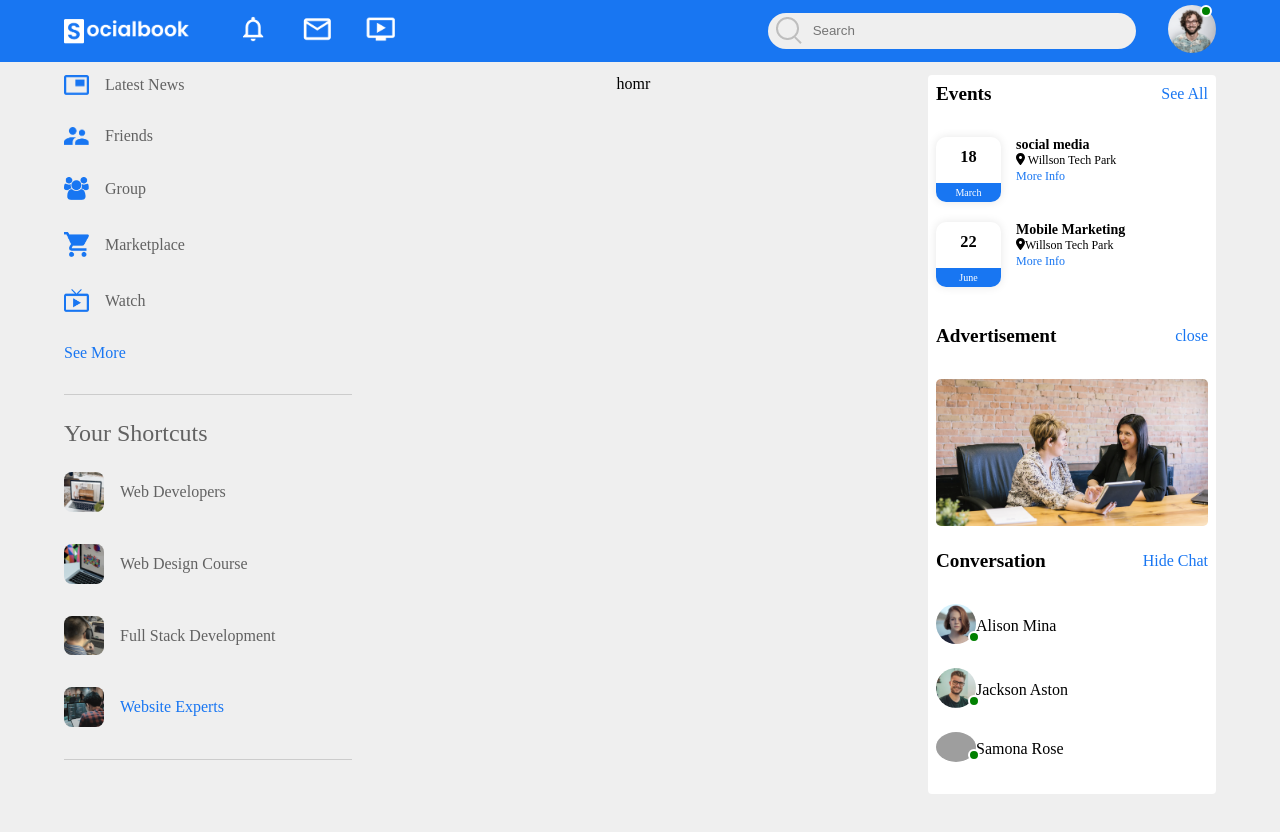
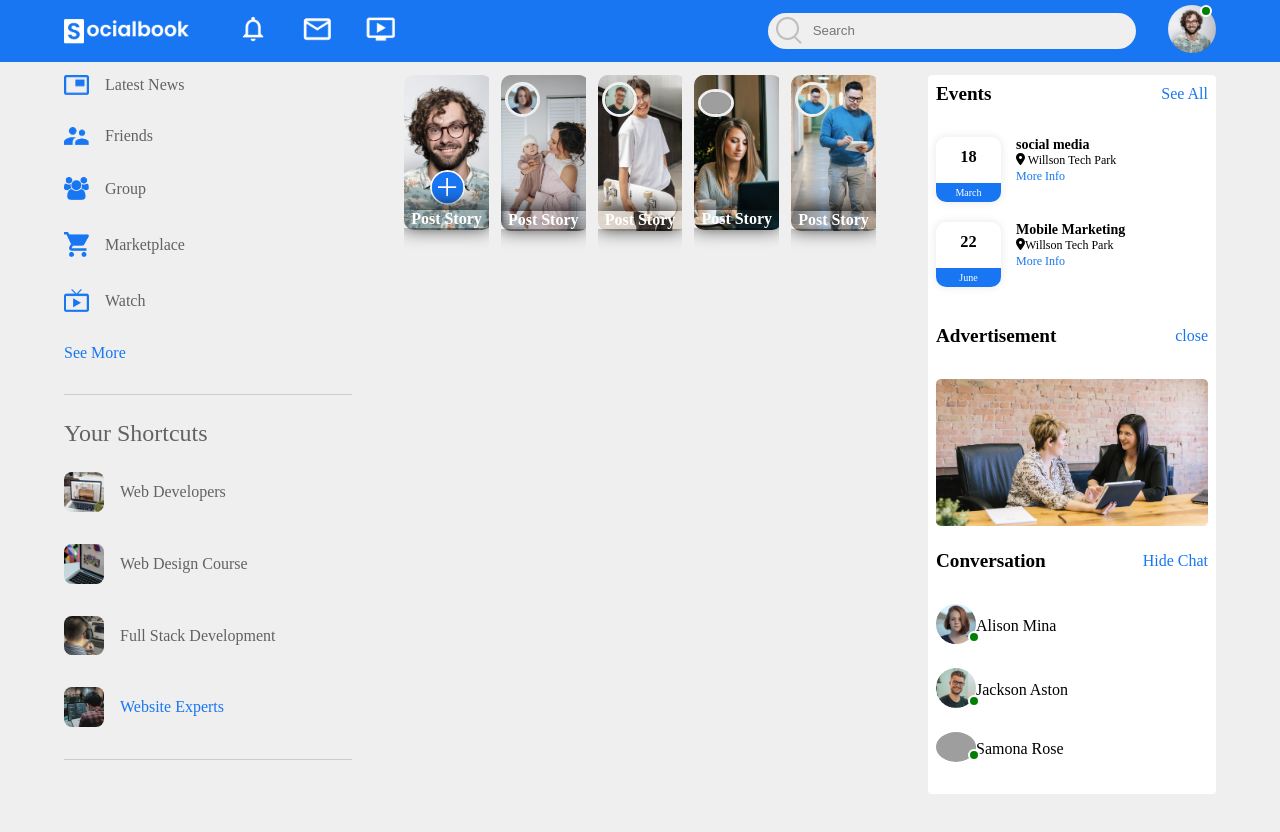
Before and after one commit to steeven-louk/Social-media, a React (Create React App) app: page / in a window 1280 px wide. Shown: the top 832 px of the page. Built offline with nearby package versions, Linux system fonts and the light colour scheme; grey boxes are pictures that could not be loaded.

Commit message:
ajout de la section story

```diff
--- a/src/views/home/Home.jsx
+++ b/src/views/home/Home.jsx
@@ -10,7 +10,36 @@ const Home = () => {
         <div className="home">
             <SidebarLeft/>
             <div className="container">
-                homr
+
+                <div className="story-gallery">
+                  <div className="story">
+                    <img src="./images/upload.png" alt="upload" className='upload' />
+                    <img src="./images/status-1.png" alt="" className='profil' />
+                    <p>Post Story</p>
+                  </div>
+
+                  <div className="story profil">
+                    <img src="./images/member-1.png" alt="member-1" className='upload' />
+                    <img src="./images/status-2.png" alt="" className='profil' />
+                    <p>Post Story</p>
+                  </div>
+                  <div className="story profil">
+                    <img src="./images/member-2.png" alt="member-1" className='upload' />
+                    <img src="./images/status-3.png" alt="" className='profil' />
+                    <p>Post Story</p>
+                  </div>
+                  <div className="story profil">
+                    <img src="./images/member-3.png" alt="member-1" className='upload' />
+                    <img src="./images/status-4.png" alt="" className='profil' />
+                    <p>Post Story</p>
+                  </div>
+                  <div className="story profil">
+                    <img src="./images/member-4.png" alt="member-1" className='upload' />
+                    <img src="./images/status-5.png" alt="" className='profil' />
+                    <p>Post Story</p>
+                  </div>
+                </div>
+
             </div>
             <SidebarRight />
         </div>
--- a/src/views/home/style.css
+++ b/src/views/home/style.css
@@ -1 +1 @@
-.home{display:flex;justify-content:space-between;padding:13px 5%}.home .container{flex-basis:47px}
+.home{display:flex;justify-content:space-between;padding:13px 5%}.home .container{flex-basis:47px}.home .container .story-gallery{display:flex;justify-content:space-between;margin-bottom:20px;gap:.5em}.home .container .story-gallery .story{flex-basis:18%;position:relative;overflow:hidden}.home .container .story-gallery .story .upload{width:2.2em;border-radius:50%;position:absolute;bottom:3em;left:1.6em;cursor:pointer;transition:.4s all ease-in-out}.home .container .story-gallery .story .upload:hover{box-shadow:1px 1px 5px #000;border-radius:50%}.home .container .story-gallery .story p{position:relative;top:-1.5em;text-align:center;font-weight:bold;color:#fff;box-shadow:0 -2px 20px #000}.home .container .story-gallery .story .profil{background-position:center;background-size:cover;border-radius:10px;width:5.5em;background:linear-gradient(transparent, rgba(0, 0, 0, 0.5))}.home .container .story-gallery .story.profil .upload{top:unset;left:5%;bottom:8.5em;border:3px solid #efefef}
--- a/src/views/home/style.scss
+++ b/src/views/home/style.scss
@@ -5,5 +5,60 @@
 
   .container{
     flex-basis: 47px;
+
+    .story-gallery{
+      display: flex;
+      justify-content: space-between;
+      margin-bottom: 20px;
+      gap: .5em;
+
+
+      .story{
+        flex-basis: 18%;
+       // padding-top: 32%;
+        position: relative;
+        overflow: hidden;
+
+        .upload{
+          width: 2.2em;
+          border-radius: 50%;
+          position: absolute;
+          bottom: 3em;
+          left: 1.6em;
+          cursor: pointer;
+          transition: .4s all ease-in-out;
+
+          &:hover{
+            box-shadow: 1px 1px 5px #000;
+            border-radius: 50%;
+          }
+        }
+
+        p{
+          position: relative;
+          top: -1.5em;
+          text-align: center;
+          font-weight: bold;
+          color: #fff;
+          box-shadow: 0 -2px 20px #000;
+
+        }
+
+        .profil{
+          background-position: center;
+          background-size: cover;
+          border-radius: 10px;
+          width: 5.5em;
+          background: linear-gradient(transparent, rgba(0,0,0,0.5));
+        }
+      }
+
+      .story.profil .upload{
+        top: unset;
+        left: 5%;
+        bottom: 8.5em;
+        border: 3px solid #efefef
+      }
+    }
   }
 }
```
